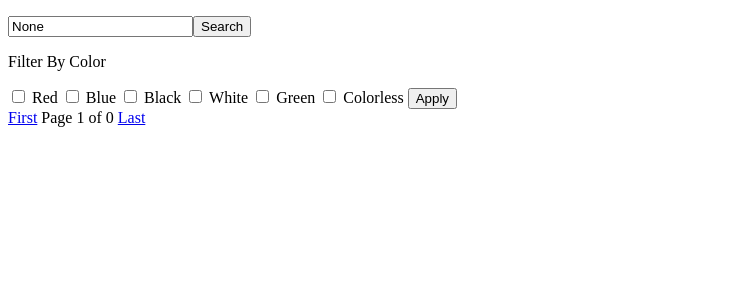
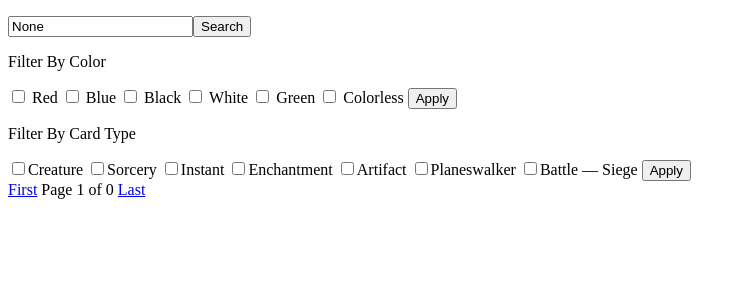
Before and after one commit to kodyswells/specs-capstone, a Flask app: page /search in a window 1280 px wide. Shown: the part 88-388 px from the top of the page, without its empty margins (0-746 px from the left). Run offline with Flask 3, Linux system fonts and the light colour scheme; data that the repository does not hold is empty.

Commit message:
Finished the filter function for the library system

```diff
--- a/server.py
+++ b/server.py
@@ -98,24 +98,48 @@ def search():
 @app.route("/filter", methods=["GET", "POST"])
 def filter_cards():
     if request.method == "POST":
+        search = request.form.get("search")
         selected_colors = request.form.getlist("color")
+        selected_types = request.form.getlist("card_type")
+    else:
+        search = request.args.get("search")
+        selected_colors = request.args.getlist("color")
+        selected_types = request.args.getlist("card_type")
 
-        filter_conditions = []
-        if selected_colors:
-            for color in selected_colors:
-                color_key = {
-                    "Green": "{G}",
-                    "Black": "{B}",
-                    "Blue": "{U}",
-                    "Red": "{R}",
-                    "White": "{W}",
-                    "Colorless": "{C}"
-                }.get(color, "")
-                if color_key:
-                    filter_conditions.append(Card.mana_cost_front.ilike(f"%{color_key}%"))
+    filter_conditions = []
+
+    if search:
+        filter_conditions.append(Card.name_front.ilike(f"%{search}%"))
+
+    if selected_colors:
+        for color in selected_colors:
+            color_key = {
+                "Green": "{G}",
+                "Black": "{B}",
+                "Blue": "{U}",
+                "Red": "{R}",
+                "White": "{W}",
+                "Colorless": "{C}"
+            }.get(color, "")
+            if color_key:
+                filter_conditions.append(Card.mana_cost_front.ilike(f"%{color_key}%"))
+
+    if selected_types:
+        for card_type in selected_types:
+            type_key = {
+                "Creature": "Creature",
+                "Sorcery": "Sorcery",
+                "Instant": "Instant",
+                "Enchantment": "Enchantment",
+                "Artifact": "Artifact",
+                "Planeswalker": "Planeswalker",
+                "Battle — Siege": "Battle — Siege"
+            }.get(card_type, "")
+            if type_key:
+                filter_conditions.append(Card.type_line_front.ilike(f"%{type_key}%"))
 
     if filter_conditions:
-        filtered_cards = db.session.query(Card).filter(db.or_(*filter_conditions))
+        filtered_cards = db.session.query(Card).filter(db.and_(*filter_conditions))
     else:
         filtered_cards = db.session.query(Card)
 
@@ -123,7 +147,7 @@ def filter_cards():
     per_page = 50
     pagination = filtered_cards.paginate(page=page, per_page=per_page, error_out=False)
 
-    return render_template("library.html", cards=pagination.items, pagination=pagination, search="")
+    return render_template("library.html", cards=pagination.items, pagination=pagination, selected_colors=selected_colors, selected_types=selected_types, search=search)
 
 @app.route("/deck")
 def all_decks():
--- a/templates/library.html
+++ b/templates/library.html
@@ -3,22 +3,33 @@
 {% block title %}Library{% endblock %}
 
 {% block body %}
-    <form action="/search" method="post">
+    <form action="/filter" method="post">
         <input type="search" name="search" id="search" value="{{ search }}"><button type="submit">Search</button>
     </form>
     <div>
-        <span>
-            <form action="/filter" method="post">
+        <form action="/filter" method="post">
+            <span>
                 <p>Filter By Color</p>
-                <label><input type="checkbox" name="color" value="Red"> Red</label>
-                <label><input type="checkbox" name="color" value="Blue"> Blue</label>
-                <label><input type="checkbox" name="color" value="Black"> Black</label>
-                <label><input type="checkbox" name="color" value="White"> White</label>
-                <label><input type="checkbox" name="color" value="Green"> Green</label>
-                <label><input type="checkbox" name="color" value="Colorless"> Colorless</label>
+                <label><input type="checkbox" name="color" value="Red" {% if 'Red' in selected_colors %}checked{% endif %}> Red</label>
+                <label><input type="checkbox" name="color" value="Blue" {% if 'Blue' in selected_colors %}checked{% endif %}> Blue</label>
+                <label><input type="checkbox" name="color" value="Black" {% if 'Black' in selected_colors %}checked{% endif %}> Black</label>
+                <label><input type="checkbox" name="color" value="White" {% if 'White' in selected_colors %}checked{% endif %}> White</label>
+                <label><input type="checkbox" name="color" value="Green" {% if 'Green' in selected_colors %}checked{% endif %}> Green</label>
+                <label><input type="checkbox" name="color" value="Colorless" {% if 'Colorless' in selected_colors %}checked{% endif %}> Colorless</label>
                 <button type="submit">Apply</button>
-            </form>
-        </span>
+            </span>
+            <span>
+                <p>Filter By Card Type</p>
+                <label><input type="checkbox" name="card_type" id="card_type" value="Creature" {% if 'Creature' in selected_types %}checked{% endif %}>Creature</label>
+                <label><input type="checkbox" name="card_type" id="card_type" value="Sorcery" {% if 'Sorcery' in selected_types %}checked{% endif %}>Sorcery</label>
+                <label><input type="checkbox" name="card_type" id="card_type" value="Instant" {% if 'Instant' in selected_types %}checked{% endif %}>Instant</label>
+                <label><input type="checkbox" name="card_type" id="card_type" value="Enchantment" {% if 'Enchantment' in selected_types %}checked{% endif %}>Enchantment</label>
+                <label><input type="checkbox" name="card_type" id="card_type" value="Artifact" {% if 'Artifact' in selected_types %}checked{% endif %}>Artifact</label>
+                <label><input type="checkbox" name="card_type" id="card_type" value="Planeswalker" {% if 'Planeswalker' in selected_types %}checked{% endif %}>Planeswalker</label>
+                <label><input type="checkbox" name="card_type" id="card_type" value="Battle — Siege" {% if 'Battle — Siege' in selected_types %}checked{% endif %}>Battle — Siege</label>
+                <button type="submit">Apply</button>
+            </span>
+        </form>
     </div>
     {% for card in cards %}
     <a href="/library/{{ card.card_id }}">
@@ -28,14 +39,14 @@
     {% endfor %}
 
     <div class="pagination">
-        <a href="{{ url_for('search', page=1, search=search) }}">First</a>
+        <a href="{{ url_for('filter_cards', page=1, search=search, color=selected_colors, card_type=selected_types) }}">First</a>
         {% if pagination.has_prev %}
-            <a href="{{ url_for('search', page=pagination.prev_num, search=search) }}">Previous</a>
+            <a href="{{ url_for('filter_cards', page=pagination.prev_num, search=search, color=selected_colors, card_type=selected_types) }}">Previous</a>
         {% endif %}
         <span>Page {{ pagination.page }} of {{ pagination.pages }}</span>
         {% if pagination.has_next %}
-            <a href="{{ url_for('search', page=pagination.next_num, search=search) }}">Next</a>
+            <a href="{{ url_for('filter_cards', page=pagination.next_num, search=search, color=selected_colors, card_type=selected_types) }}">Next</a>
         {% endif %}
-        <a href="{{ url_for('search', page=pagination.pages, search=search) }}">Last</a>
+        <a href="{{ url_for('filter_cards', page=pagination.pages, search=search, color=selected_colors, card_type=selected_types) }}">Last</a>
     </div>
 {% endblock %}
```
